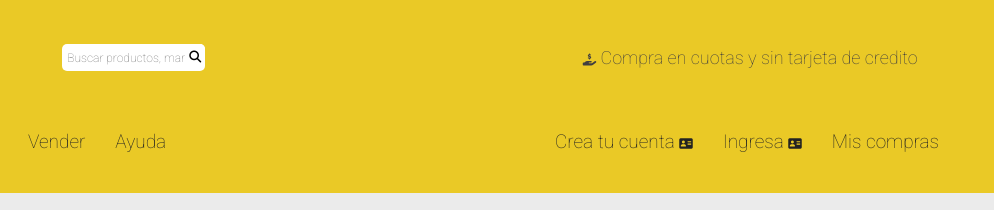
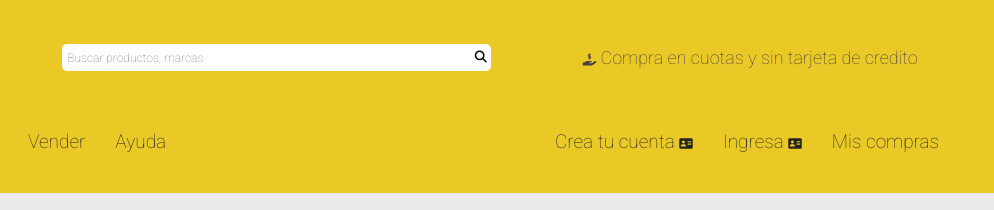
Before and after one commit to peters0n/digitalhouse-ml, a website: page views/login.html in a window 1280 px wide. Shown: the top 210 px of the page, 286-1280 px from the left. Drawn offline with Linux system fonts and the light colour scheme; files that its build step writes are made by us from their sources.

Commit message:
fix nav bar

```diff
--- a/views/login.html
+++ b/views/login.html
@@ -20,8 +20,8 @@
             <img class="logo" src="/images/logo-mercado-liebre.svg" alt="Logo MercadoLiebre">
             </figure>
                 <form class="busqueda" action="#">
-                    <div><input type="text" placeholder="Buscar productos, marcas" name="busqueda" id="busqueda"></div>
-                    <div><button class="boton-barra" type="submit"><i class="fas fa-search"></i></button></div>
+                    <input type="text" placeholder="Buscar productos, marcas" name="busqueda" id="busqueda">
+                    <button class="boton-barra" type="submit"><i class="fas fa-search"></i></button>
                 </form>
         </div>
         <h2 class="copy-header">
```
Also changed, not shown: views/register.html (+2 -2 lines).
